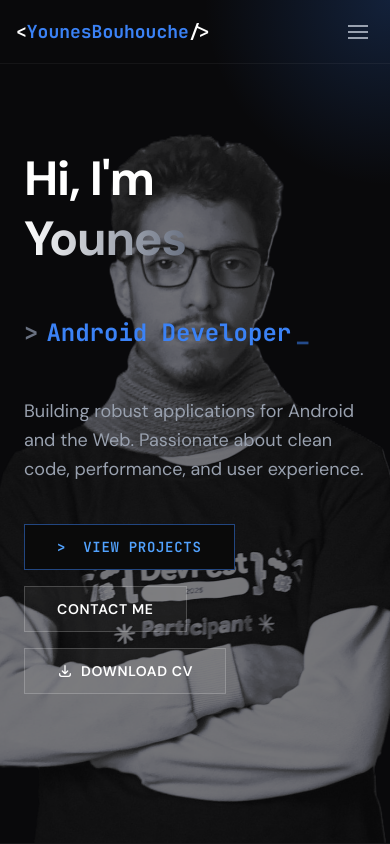
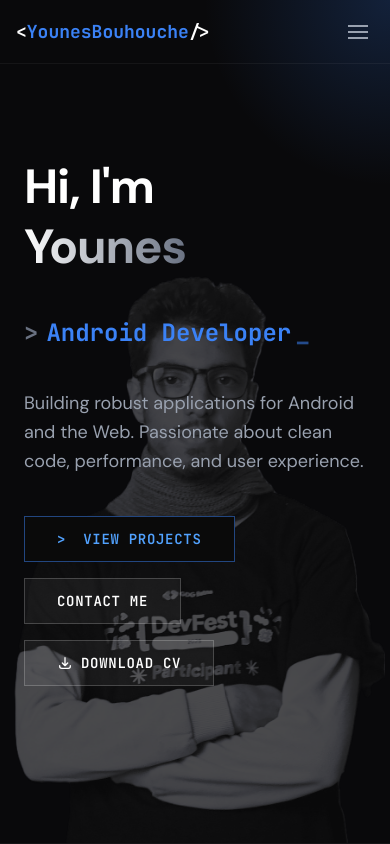
Before and after one commit to YounesBouhouche/my-portfolio, a React (Vite) app: page / in a window 390 px wide. Shown: the top 844 px of the page. Built offline with nearby package versions, Linux system fonts and the light colour scheme.

Commit message:
Fixed hero responsivity for small heights

```diff
--- a/src/components/home/Hero.tsx
+++ b/src/components/home/Hero.tsx
@@ -47,7 +47,7 @@ export default function Hero() {
   }, [currentIndex, isDeleting, textIndex, textsToType]);
 
   return (
-    <section className="relative w-full h-screen min-h-[600px] flex items-center bg-background overflow-hidden border-b border-white/5">
+    <section className="relative w-full h-[800px] min-h-[100dvh] flex items-center bg-background overflow-hidden border-b border-white/5 py-20 lg:py-0">
       <div className="absolute inset-0 bg-[radial-gradient(circle_at_top_right,_var(--color-primary)_0%,_transparent_20%)] opacity-20 pointer-events-none"></div>
 
       <div className="container mx-auto px-6 md:px-12 relative z-10 grid grid-cols-1 lg:grid-cols-2 gap-12 items-center">
@@ -59,7 +59,7 @@ export default function Hero() {
             </span>
           </h1>
 
-          <div className="h-20 flex items-center font-mono text-2xl md:text-4xl text-primary font-bold">
+          <div className="h-16 md:h-20 flex items-center font-mono text-2xl md:text-4xl text-primary font-bold">
             <span className="mr-2 text-gray-500">{">"}</span>
             <span>{displayedText}</span>
             <span className="animate-pulse ml-1 text-primary">_</span>
@@ -76,14 +76,14 @@ export default function Hero() {
             </a>
             <a
               href="/contact"
-              className="px-8 py-3 text-sm font-semibold tracking-wider uppercase border border-white/20 text-white bg-white/5 hover:bg-white/10 transition-all"
+              className="px-8 py-3 text-sm font-semibold tracking-wider uppercase border border-white/20 text-white bg-white/5 hover:bg-white/10 transition-all font-mono"
             >
               Contact Me
             </a>
             <a
               href="./assets/cv/document.pdf"
               download="Younes_Bouhouche_CV.pdf"
-              className="px-8 py-3 text-sm font-semibold tracking-wider uppercase border border-white/20 text-white bg-white/5 hover:bg-white/10 transition-all flex items-center gap-2"
+              className="px-8 py-3 text-sm font-semibold tracking-wider uppercase border border-white/20 text-white bg-white/5 hover:bg-white/10 transition-all flex items-center gap-2 font-mono"
             >
               <svg
                 className="w-4 h-4"
@@ -104,11 +104,11 @@ export default function Hero() {
           </div>
         </div>
       </div>
-      <div className="opacity-50 lg:opacity-100 flex justify-center items-end absolute top-0 bottom-0 right-0 w-full lg:w-1/2 overflow-hidden pointer-events-none">
+      <div className="opacity-30 lg:opacity-100 flex justify-center items-end absolute top-0 bottom-0 right-0 w-full lg:w-1/2 overflow-hidden pointer-events-none">
         <img
           src="./assets/png/me_bw.png"
           alt="Younes Bouhouche"
-          className="h-full object-cover animate-float-in"
+          className="h-[80%] lg:h-full object-contain object-bottom animate-float-in origin-bottom"
         />
       </div>
     </section>
```
